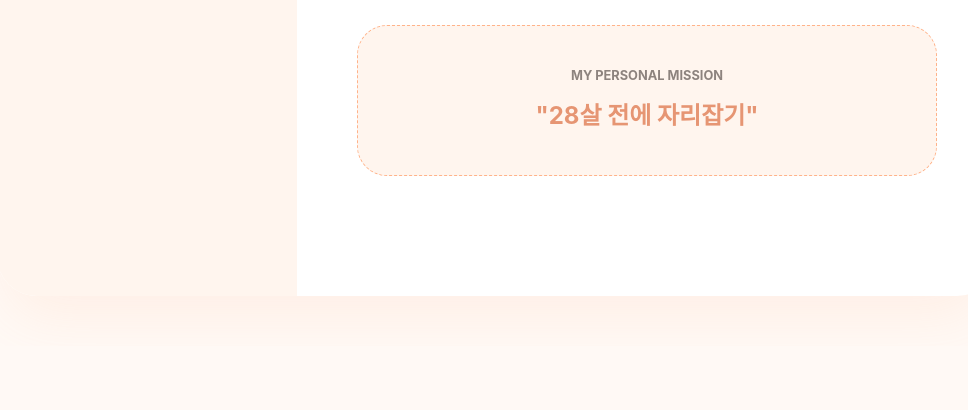
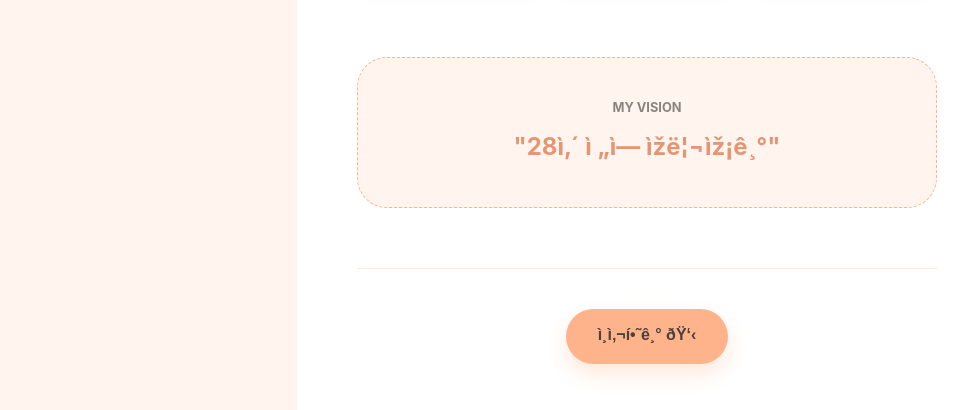
Before and after one commit to riho-hue/intro, a plain HTML site: page index.html in a window 1280 px wide. Shown: the part 806-1216 px from the top of the page, without its empty margins (143-1111 px from the left). Before the commit the page ends 1152 px from the top, so only its background shows below. Drawn offline with Linux system fonts and the light colour scheme.

Commit message:
Add files via upload

```diff
--- a/index.html
+++ b/index.html
@@ -1,7 +1,7 @@
 <!DOCTYPE html>
 <html lang="ko">
 <head>
-    <meta charset="UTF-8">
+    <meta charset="UTF-�-8">
     <meta name="viewport" content="width=device-width, initial-scale=1.0">
     <title>이리호 | Warm & Cozy Portfolio</title>
     <style>
@@ -21,7 +21,7 @@
         * { margin: 0; padding: 0; box-sizing: border-box; }
         body {
             font-family: 'Pretendard', -apple-system, BlinkMacSystemFont, sans-serif;
-            background-color: #FFF9F5; /* Very light cream background */
+            background-color: #FFF9F5;
             color: var(--text-main);
             line-height: 1.6;
         }
@@ -34,7 +34,7 @@
             background: var(--main-bg);
             min-height: 1000px;
             box-shadow: 0 30px 60px -12px rgba(255, 179, 138, 0.15);
-            border-radius: 40px; /* Rounder edges for cozy feel */
+            border-radius: 40px;
             overflow: hidden;
         }
 
@@ -51,7 +51,7 @@
             width: 130px;
             height: 130px;
             background: var(--white);
-            border-radius: 40px; /* Squircle */
+            border-radius: 40px;
             margin: 0 auto 25px;
             display: flex;
             align-items: center;
@@ -102,10 +102,8 @@
             border-radius: 2px;
         }
 
-        /* About Text */
         .about-text { font-size: 1.1rem; color: var(--text-sub); line-height: 1.8; }
 
-        /* Grid & Cards - Soft & Rounded */
         .grid {
             display: grid;
             grid-template-columns: repeat(auto-fit, minmax(160px, 1fr));
@@ -128,7 +126,6 @@
         .card .icon { font-size: 2.2rem; margin-bottom: 12px; display: block; }
         .card .value { font-weight: 700; font-size: 1rem; color: var(--text-main); }
 
-        /* Goal Highlight - Soft Peach Box */
         .goal-box {
             background: var(--sidebar-bg);
             padding: 40px;
@@ -150,6 +147,42 @@
             display: block;
         }
 
+        /* --- Added: Interactive Greeting Section --- */
+        .greeting-section {
+            text-align: center;
+            padding: 40px 0;
+            border-top: 1px solid var(--border);
+        }
+        .btn-greet {
+            padding: 14px 32px;
+            font-size: 1rem;
+            font-weight: 700;
+            background-color: var(--accent);
+            color: var(--white);
+            border: none;
+            border-radius: 50px;
+            cursor: pointer;
+            box-shadow: 0 10px 20px rgba(255, 179, 138, 0.3);
+            transition: all 0.3s ease;
+        }
+        .btn-greet:hover {
+            background-color: var(--accent-dark);
+            transform: scale(1.05);
+        }
+        .btn-greet:active { transform: scale(0.95); }
+
+        #greeting-msg {
+            margin-top: 20px;
+            font-size: 1.2rem;
+            font-weight: 600;
+            color: var(--accent-dark);
+            min-height: 1.5em; /* Prevent layout jump */
+            opacity: 0;
+            transition: opacity 0.5s ease;
+        }
+        #greeting-msg.show { opacity: 1; }
+        .counter-text { font-size: 0.9rem; color: var(--text-sub); margin-top: 5px; }
+
         /* Responsive */
         @media (max-width: 850px) {
             .resume-container { flex-direction: column; margin: 0; border-radius: 0; }
@@ -158,7 +191,7 @@
         }
     </style>
 </head>
-<body>
+<body id="top">
 
     <div class="resume-container">
         <!-- Sidebar -->
@@ -234,12 +267,39 @@
             <!-- Goal Section -->
             <section class="content-section">
                 <div class="goal-box">
-                    <span class="goal-label">My Personal Mission</span>
+                    <span class="goal-label">My Vision</span>
                     <div class="goal-text">"28살 전에 자리잡기"</div>
                 </div>
+            </section>
+
+            <!-- [New] Interaction Section -->
+            <section class="greeting-section">
+                <button class="btn-greet" onclick="handleGreet()">인사하기 👋</button>
+                <div id="greeting-msg">방문해주셔서 감사합니다!</div>
+                <div id="counter-display" class="counter-text"></div>
             </section>
         </main>
     </div>
 
+    <script>
+        // Initialize counter
+        let clapCount = 0;
+
+        function handleGreet() {
+            // 1. Increment Counter
+            clapCount++;
+
+            // 2. Show Message
+            const msg = document.getElementById('greeting-msg');
+            msg.classList.add('show');
+
+            // 3. Update Counter Display
+            const counterDisplay = document.getElementById('counter-display');
+            counterDisplay.innerText = `👏 박수 ${clapCount}번`;
+
+            // Optional: Message fades out or stays?
+            // Let's keep it visible but update the counter text for better UX.
+        }
+    </script>
 </body>
 </html>
```
